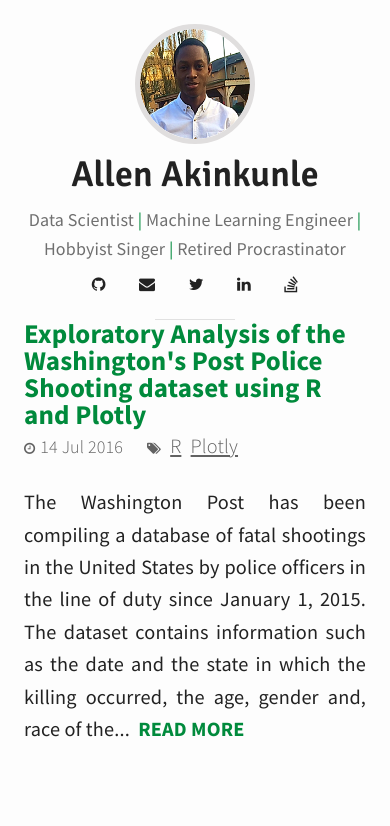
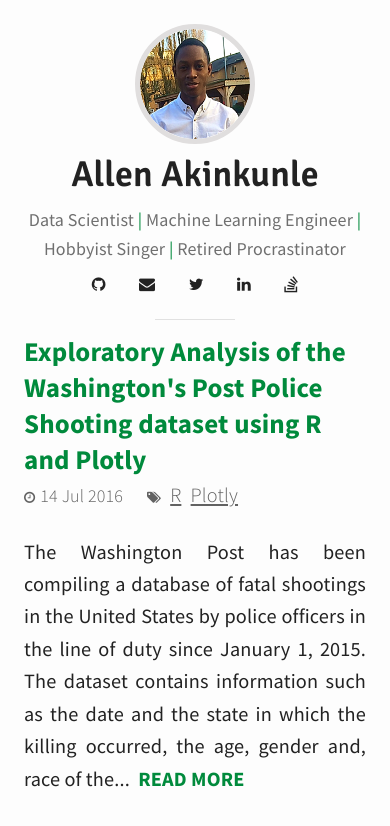
Before and after one commit to allenakinkunle/allenakinkunle.github.io, a Jekyll site: the page built from index.html, in a window 390 px wide. Shown: the top 826 px of the page. Built offline with Jekyll 4.4.1, drawn with Linux system fonts in a browser that asks for light colours; nearby versions of some CDN libraries; a script that is not in the unit is left out; the list of posts is cut into pages by our own code.

Commit message:
Format mobile pages properly

```diff
--- a/_sass/typography.scss
+++ b/_sass/typography.scss
@@ -24,10 +24,10 @@
 
 h2 {
 	font-size: 1.5em; /* 24px/16px */
-	line-height: 1em; /* 24px/24px */
+	line-height: 1.3334em; /* 48px/36px */
 	padding: 1em 0 0 0; /* 12px/24px * 2, only top (Use padding instead of margin to maintain proximity with paragwithph) */
 	text-align: left;
-	padding-top: 0;
+	padding-top: 0.5em;
 }
 
 h3, h4, h5, h6 {
@@ -69,8 +69,7 @@
 
 h2 {
 	font-size: 2.2222em; /* 40px/18px */
-	line-height: 1.3334em; /* 48px/36px */
-	padding: 0.66667em 0 0 0; /* 12px/36px * 2, pnly top (Use padding instead of margin to maintain proximity with paragraph) */
+	padding: 0.66667em 0 0 0; /* 12px/36px * 2, only top (Use padding instead of margin to maintain proximity with paragraph) */
 	padding-top: 0;
 }
 
```
